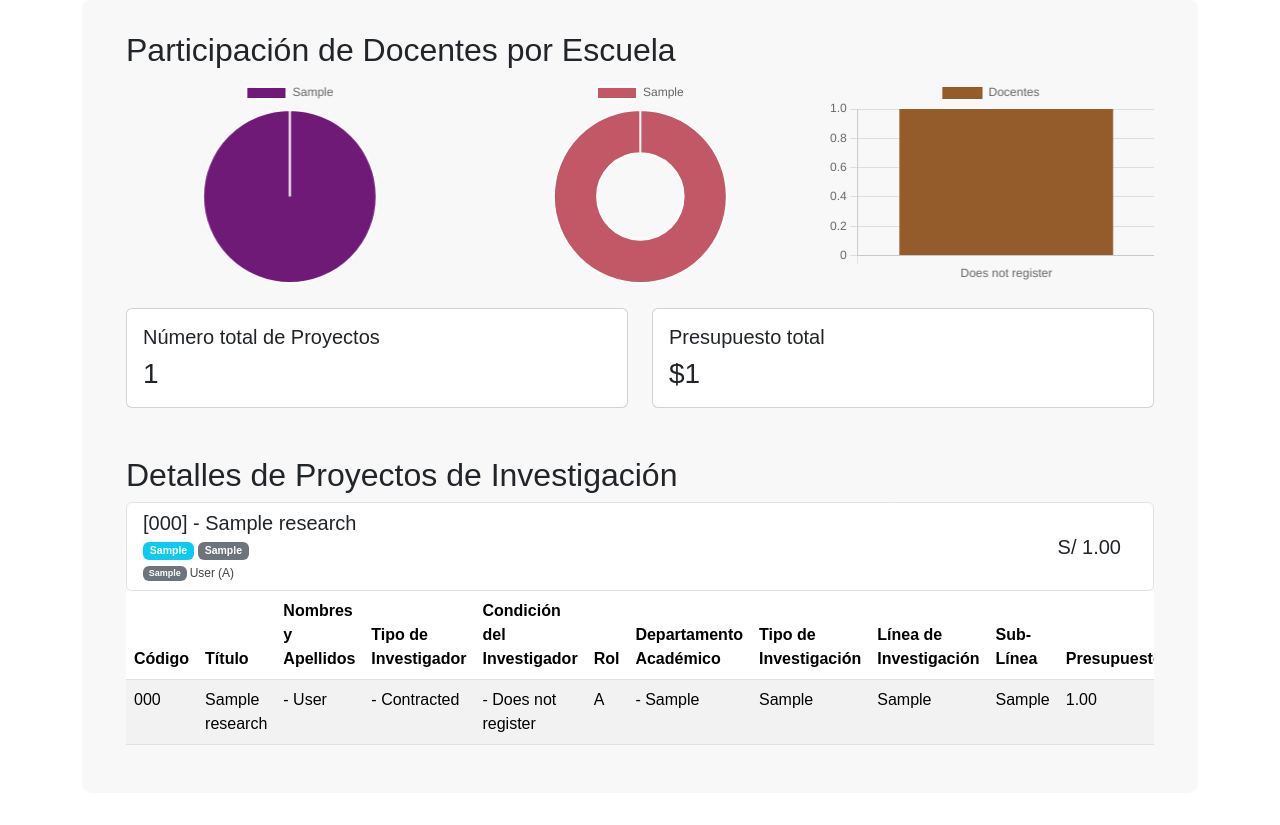
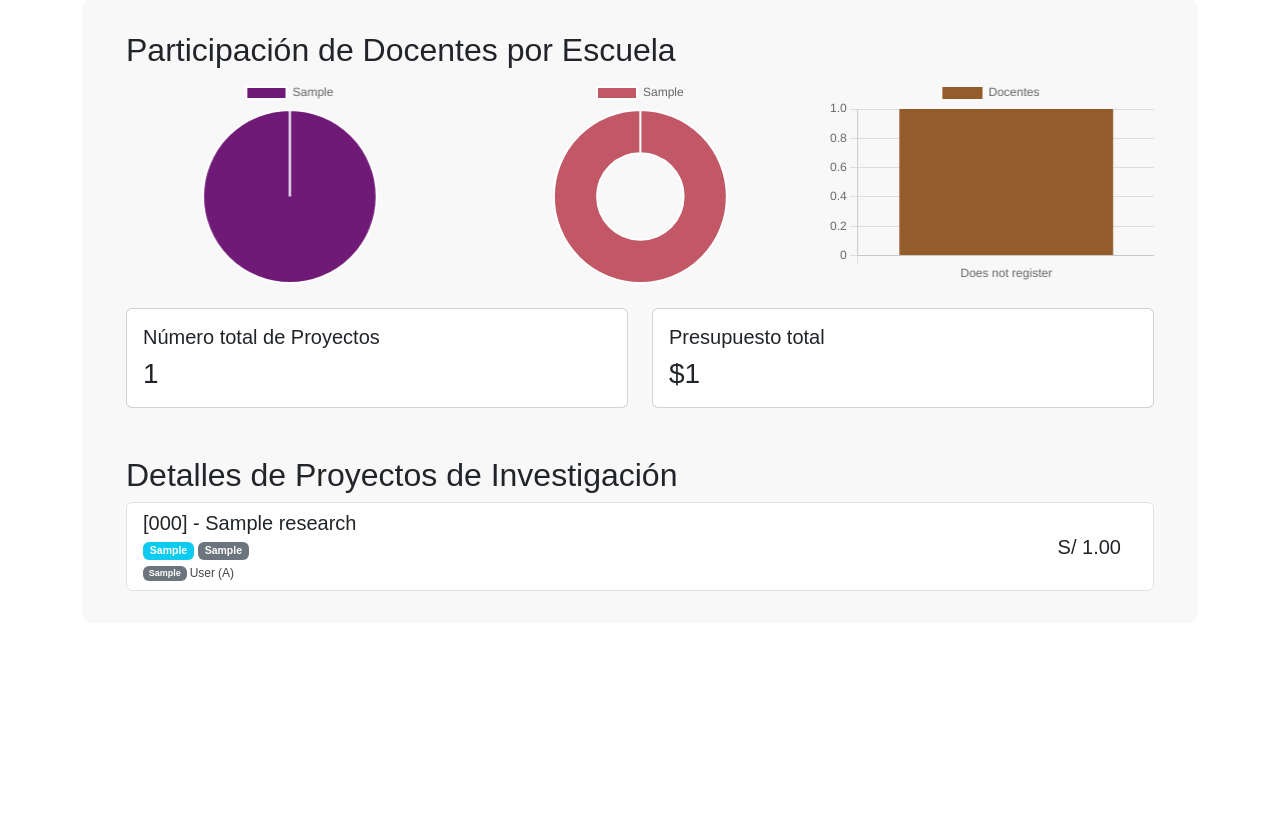
Before and after one commit to INamelessss/DashboardUnt, a Django app: page /research/ in a window 1280 px wide. Shown: the part 111-936 px from the top of the page. After the commit the page ends 702 px from the top, so only its background shows below. Run offline with Django 4.2, Linux system fonts and the light colour scheme; tables that the repository leaves empty hold one stand-in row (values such as "Sample post"); some libraries are stand-ins or nearby versions.

Commit message:
feat: removed old research table

```diff
--- a/dashboard/templates/research_analysis.html
+++ b/dashboard/templates/research_analysis.html
@@ -84,66 +84,6 @@
               </li>
               {% endfor %}
             </ul>
-            <div class="table-responsive">
-                <table class="table table-striped">
-                    <thead>
-                        <tr>
-                            <th>Código</th>
-                            <th>Título</th>
-                            <th>Nombres y Apellidos</th>
-                            <th>Tipo de Investigador</th>
-                            <th>Condición del Investigador</th>
-                            <th>Rol</th>
-                            <th>Departamento Académico</th>
-                            <th>Tipo de Investigación</th>
-                            <th>Línea de Investigación</th>
-                            <th>Sub-Línea</th>
-                            <th>Presupuesto</th>
-                        </tr>
-                    </thead>
-                    <tbody>
-                        {% for research in researchs %}
-                            <tr>
-                                <td>{{ research.code }}</td>
-                                <td>{{ research.title }}</td>
-                                <td>
-                                    {% for teacher in research.teacher.all %}
-                                        - {{ teacher.surname_and_names }} <br>
-                                    {% endfor %}
-                                </td>
-                                <td>
-                                    {% for teacher in research.teacher.all %}
-                                        - {{ teacher.type }} <br>
-                                    {% endfor %}
-                                </td>
-                                <td>
-                                    {% for teacher in research.teacher.all %}
-                                       - {{ teacher.status }} <br>
-                                    {% endfor %}
-                                </td>
-                                <td>
-                                    {% for teacher in research.teacher.all %}
-                                        {% if teacher == research.teacher.first %}
-                                            A <br>
-                                        {% else %}
-                                            CO <br>
-                                        {% endif %}
-                                    {% endfor %}
-                                </td>
-                                <td>
-                                    {% for teacher in research.teacher.all %}
-                                       - {{ teacher.school }} <br>
-                                    {% endfor %}
-                                </td>
-                                <td>{{ research.type_of_research }}</td>
-                                <td>{{ research.research_line }}</td>
-                                <td>{{ research.sub_line }}</td>
-                                <td>{{ research.budget }}</td>
-                            </tr>
-                        {% endfor %}
-                    </tbody>
-                </table>
-            </div>
         </div>
     </div>
 </div>
```
